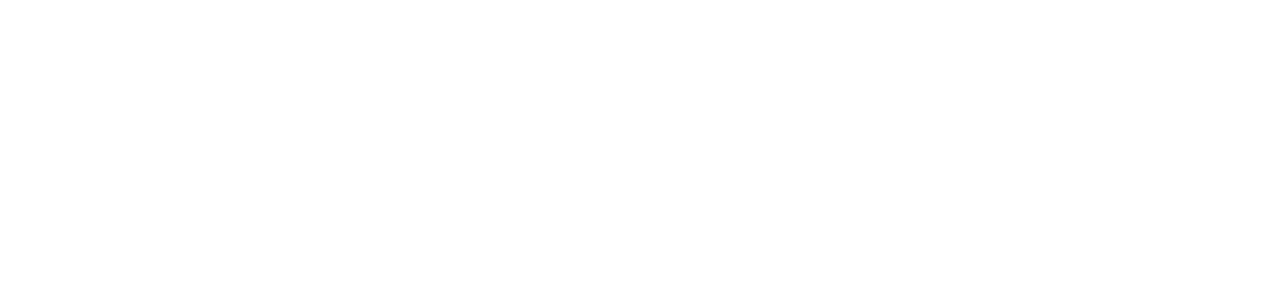
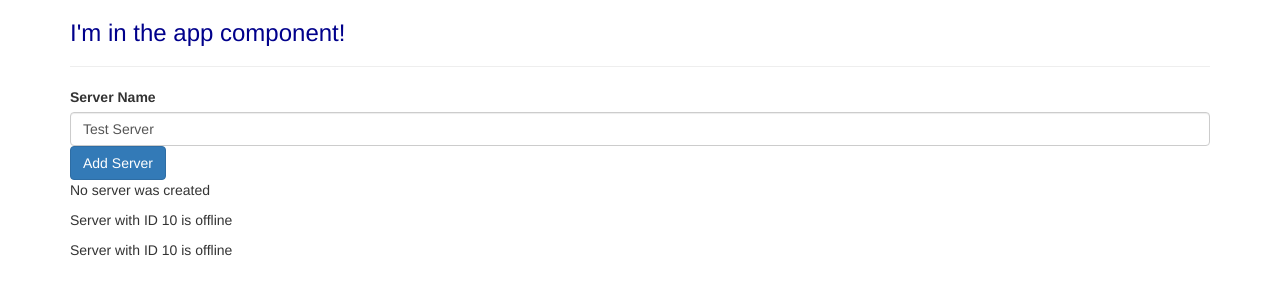
Before and after one commit to Zicky78/learning-angular, an Angular app: page / in a window 1280 px wide. Shown: the top 300 px of the page. Built offline with nearby package versions, Linux system fonts and the light colour scheme.

Commit message:
learning

```diff
--- a/src/app/app.component.css
+++ b/src/app/app.component.css
@@ -0,0 +1,3 @@
+h3 {
+    color: darkblue;
+}
--- a/src/app/app.component.html
+++ b/src/app/app.component.html
@@ -0,0 +1,9 @@
+<div class="container">
+  <div class="row">
+    <div class="col-xs-12">
+      <h3>I'm in the app component!</h3>
+      <hr>
+      <app-servers></app-servers>
+    </div>
+  </div>
+</div>
--- /dev/null
+++ b/src/app/server/server.component.html
@@ -0,0 +1 @@
+<p>{{' Server '}} with ID {{ serverId }} is {{ getServerStatus() }}</p>
--- /dev/null
+++ b/src/app/server/server.component.ts
@@ -0,0 +1,14 @@
+import { Component } from '@angular/core';
+
+@Component({
+    selector: 'app-server',
+    templateUrl: './server.component.html'
+})
+export class ServerComponent {
+    serverId = 10;
+    serverStatus: string = 'offline';
+    getServerStatus() {
+        return this.serverStatus;
+    }
+
+}
--- /dev/null
+++ b/src/app/servers/servers.component.html
@@ -0,0 +1,8 @@
+<label>Server Name</label>
+<input type="text" class='form-control' [(ngModel)]="serverName">
+
+<button class='btn btn-primary' [disabled]="!allowNewServer" (click)="onCreateServer()">Add Server</button>
+<p>{{ serverCreationStatus }}</p>
+
+<app-server></app-server>
+<app-server></app-server>
--- /dev/null
+++ b/src/app/servers/servers.component.ts
@@ -0,0 +1,29 @@
+import { Component, OnInit } from '@angular/core';
+
+@Component({
+  selector: 'app-servers',
+  templateUrl: './servers.component.html',
+  styleUrls: ['./servers.component.css']
+})
+export class ServersComponent implements OnInit {
+  allowNewServer = false;
+  serverCreationStatus = 'No server was created';
+  serverName = 'Test Server';
+  constructor() {
+    setTimeout(() => {
+      this.allowNewServer = true;
+    },2000)
+   }
+
+  ngOnInit() {
+  }
+
+  onCreateServer() {
+    this.serverCreationStatus = 'Server was created! Name is ' + this.serverName;
+  }
+
+  onUpdateServerName(event:Event) {
+    this.serverName = (<HTMLInputElement>event.target).value;
+  }
+
+}
```
Also changed, not shown: src/app/app.module.ts (+8 -2 lines), src/app/servers/servers.component.css (added).
